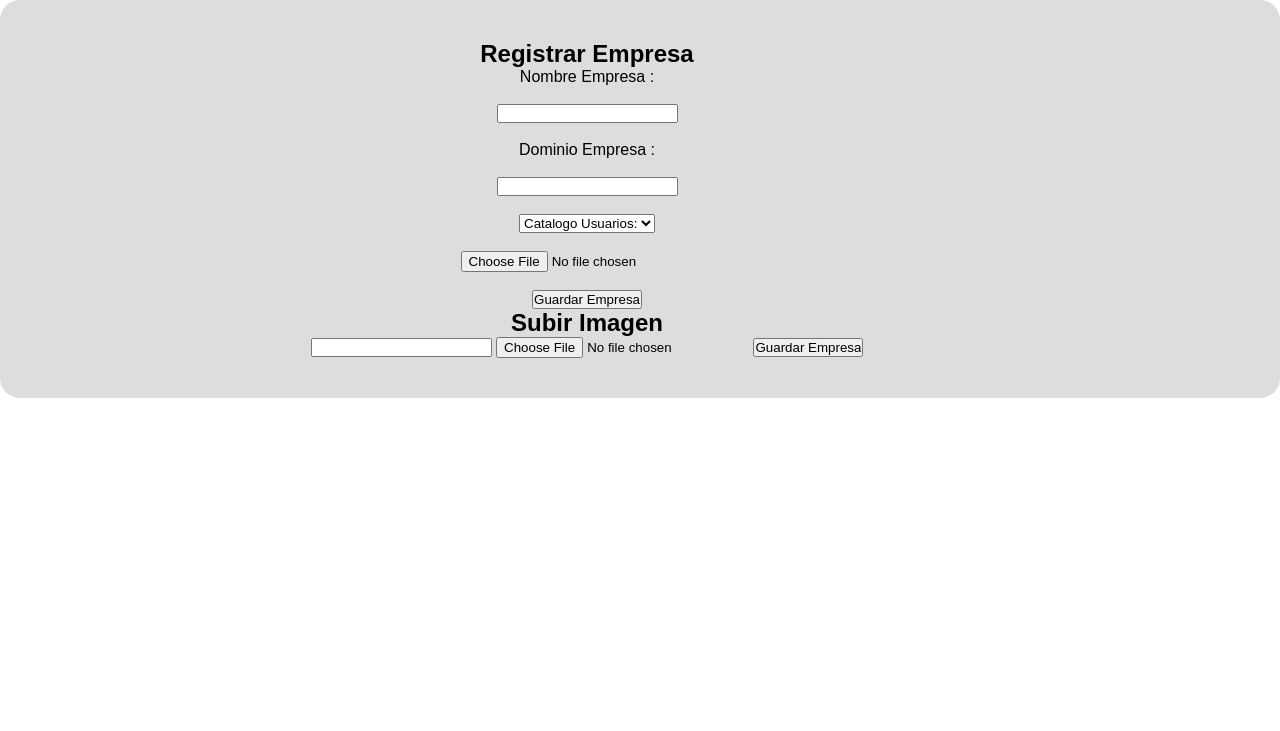
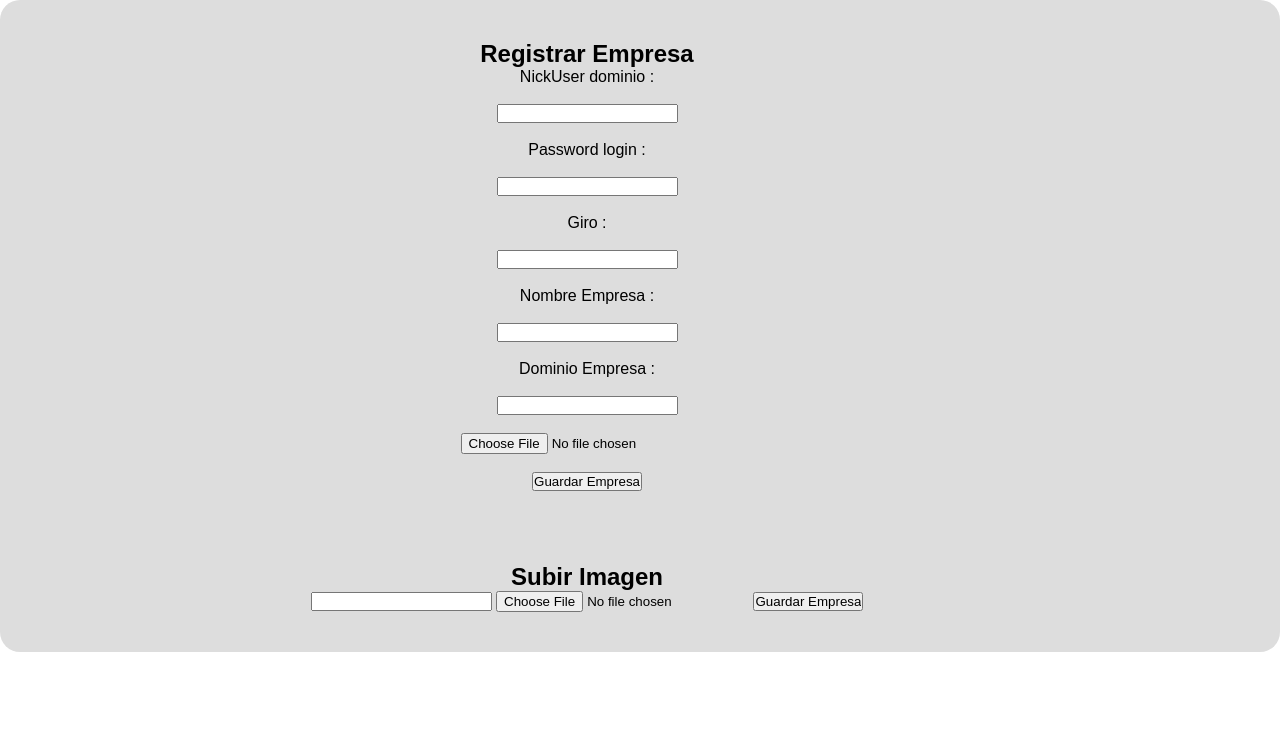
Before and after one commit to AustinAMTZ16/sistema-lead, a PHP site: page /devNew.php in a window 1280 px wide. Shown: the top 731 px of the page. Run offline with PHP 8.4, Linux system fonts and the light colour scheme; the visitor is signed in with stand-in values (Sample User, id 1); tables that the repository leaves empty or names only in its code hold one stand-in row (values such as "Sample post"); data that the repository does not hold is empty.

Commit message:
Se sube funcionalidad para agregar usuario y agregar empresa

```diff
--- a/devNew.php
+++ b/devNew.php
@@ -37,27 +37,41 @@
     $rslCatalogoUserLogin = $conn->query($sqlCatalogoUserLogin);
 
     if (isset($_POST['saveCompany'])) {
-        if(isset($_POST["CatalogoUser"])){
+        if(isset($_POST["dominioB2B"],)){
+            $dominioB2B=$_POST['dominioB2B'];
+            $password=$_POST['password'];
+            $giroDominio=$_POST['giroDominio'];
             $nameCompany = $_POST['nombreEmpresa'];
             $dominioCompany = $_POST['dominioEmpresa'];
+            $fecha_actual = date("Y-m-d h:i:s");
             // Cortar Cadena 1. innova.com (1)
             $CatalogoUser = substr($_POST["CatalogoUser"], 0, 1);
             // Leer el archivo de la imagen y convertirlo a base64
             $imagen_base64 = base64_encode(file_get_contents($_FILES['logotipoEmpresa']['tmp_name']));
-            //Crear registro BD
-            $sqlAddEmpresa = "INSERT INTO tb_empresa (nombreEmpresa, dominioEmpresa, logotipoEmpresa, id_login)
-            VALUES ('$nameCompany', '$dominioCompany', '$imagen_base64', '$CatalogoUser');";
 
-            if ($conn->query($sqlAddEmpresa) === TRUE) {
-                            echo "El registro de guardo correctamente.";
+            //Primero registra en tb_login agrega registro y obtinen idLogin
+            $sqlLoginUser="INSERT INTO tb_login(dominioB2B, password, fecha_creacion, giroDominio)
+            VALUES ('$dominioB2B', '$password', '$fecha_actual', '$giroDominio');";
+            //$rslLoginUser = $conn->query($sqlLoginUser);
+
+            if ($conn->query($sqlLoginUser) === TRUE) {
+                // Paso 3: Obtener el último ID insertado
+                $rslLoginUser = $conn->insert_id;
+
+                //echo "El último registro insertado tiene el ID: " . $rslLoginUser;
+                // El registro ya existe, realizar una operación de actualización
+                //Crear registro BD
+                $sqlAddEmpresa = "INSERT INTO tb_empresa (nombreEmpresa, dominioEmpresa, logotipoEmpresa, id_login)
+                VALUES ('$nameCompany', '$dominioCompany', '$imagen_base64', '$rslLoginUser');";
+
+                if ($conn->query($sqlAddEmpresa) === TRUE) {
+                                echo "El registro de guardo correctamente.";
+                } else {
+                     echo "Error al guardar el registro en la base de datos: " . $conn->error;
+                }
             } else {
-                echo "Error al guardar el registro en la base de datos: " . $conn->error;
+                echo "Error en la inserción: " . $conn->error;
             }
-
-            // echo "<p>" . $_POST["nombreEmpresa"] .  "</p>";
-            // echo "<p>" . $_POST["dominioEmpresa"] .  "</p>";
-            // echo "<p>" . $CatalogoUser .  "</p>";
-            // echo "<p>" . $imagen_base64 .  "</p>";
         }
     }
     // Cerrar la conexión
@@ -78,21 +92,27 @@
                 <div class="columna12 cent">
                     <h2>Registrar Empresa</h2>
                     <form action="./devNew.php" method="POST" enctype="multipart/form-data">
+                        <p>NickUser dominio : </p> <br>
+                        <input type="text" name="dominioB2B" id="dominioB2B"> <br> <br>
+                        <p>Password login : </p> <br>
+                        <input type="password" name="password" id="password"> <br> <br>
+                        <p>Giro  : </p> <br>
+                        <input type="text" name="giroDominio" id="giroDominio"> <br> <br>
                         <p>Nombre Empresa : </p> <br>
                         <input type="text" name="nombreEmpresa" id="nombreEmpresa"> <br> <br>
                         <p>Dominio Empresa : </p> <br>
                         <input type="text" name="dominioEmpresa" id="dominioEmpresa"> <br> <br>
-                        <select name="CatalogoUser" class="form-select">
+                        <!-- <select name="CatalogoUser" class="form-select">
                             <option selected>Catalogo Usuarios: </option>
-                            <?php if ($rslCatalogoUserLogin->num_rows > 0) {
-                                while ($fila = $rslCatalogoUserLogin->fetch_assoc()) {
-                                    echo "<option>" .$fila["idLogin"].'. '. $fila["dominioB2B"] . "</option>";}}
-                                else {echo "No se encontraron elementos en la base de datos."; }
+                            <?php //if ($rslCatalogoUserLogin->num_rows > 0) {
+                                //while ($fila = $rslCatalogoUserLogin->fetch_assoc()) {
+                                    //echo "<option>" .$fila["idLogin"].'. '. $fila["dominioB2B"] . "</option>";}}
+                                //else {echo "No se encontraron elementos en la base de datos."; }
                             ?>
-                        </select><br> <br>
+                        </select><br> <br> -->
                         <input type="file" name="logotipoEmpresa" id="logotipoEmpresa" > <br> <br>
                         <input type="submit" name="saveCompany" value="Guardar Empresa"> <br>
-                    </form>
+                    </form> <br><br><br><br>
                     <h2>Subir Imagen</h2>
                     <form action="./devNew.php" method="POST" enctype="multipart/form-data">
                         <input type="text" name="id_login" id="id_login" >
@@ -103,5 +123,14 @@
             </div>
         </div>
     </div>
+    <div class="padre">
+        <div class="hijo">
+            <div class="fila">
+                <div class="columna12">
+
+                </div>
+            </div>
+        </div>
+    </div>
 </body>
 </html>
```
